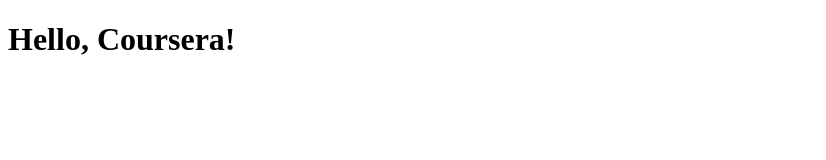
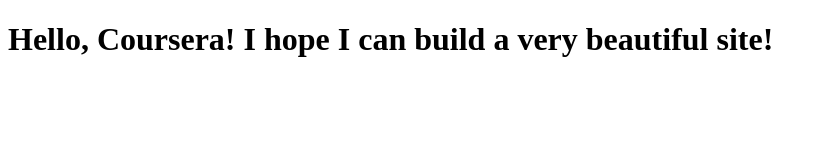
Before and after one commit to bbaiara/coursera-test, a plain HTML site: page site/index.html in a window 1280 px wide. Shown: the whole page, without its empty margins (0-826 px from the left). Drawn offline with Linux system fonts and the light colour scheme.

Commit message:
Small addition

```diff
--- a/site/index.html
+++ b/site/index.html
@@ -5,6 +5,6 @@
 	<title>Hello, Coursera!</title>
 </head>
 <body>
-<h1>Hello, Coursera!</h1>
+<h1>Hello, Coursera! I hope I can build a very beautiful site!</h1>
 </body>
 </html>
```
